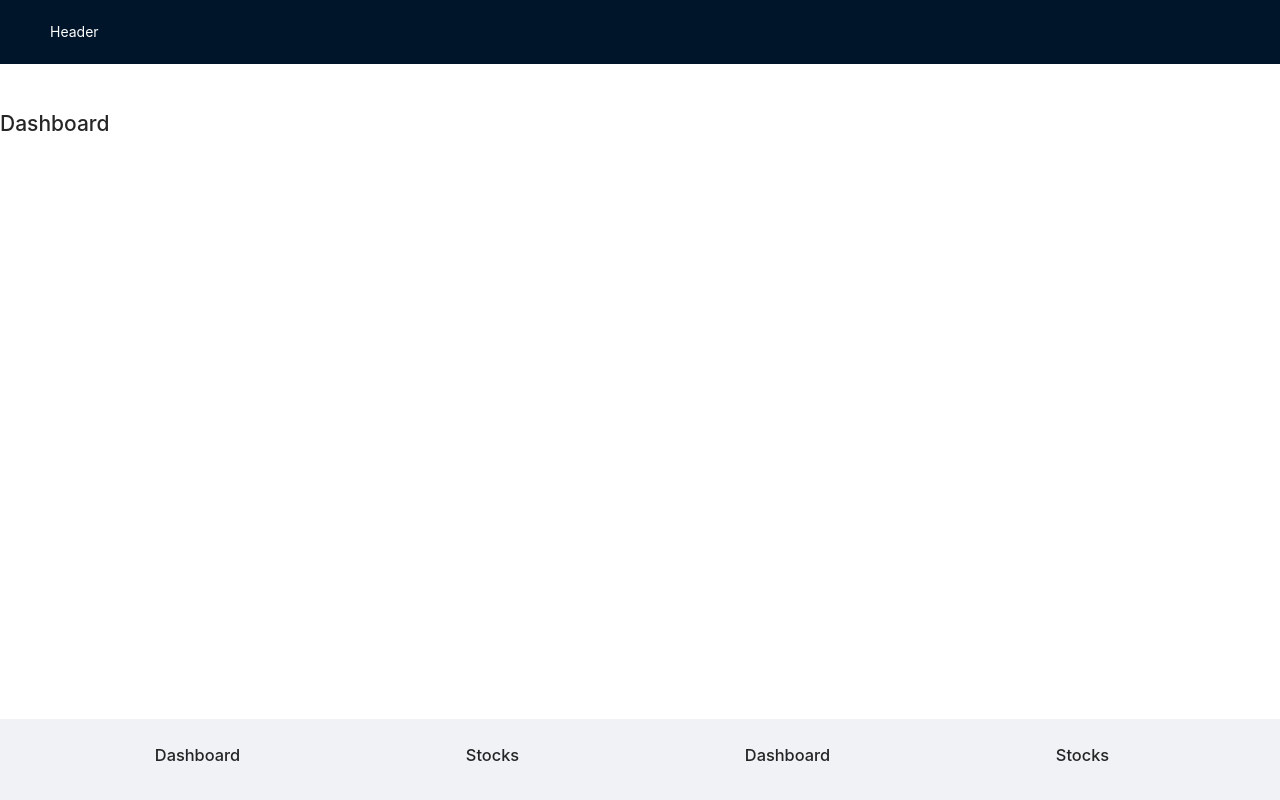
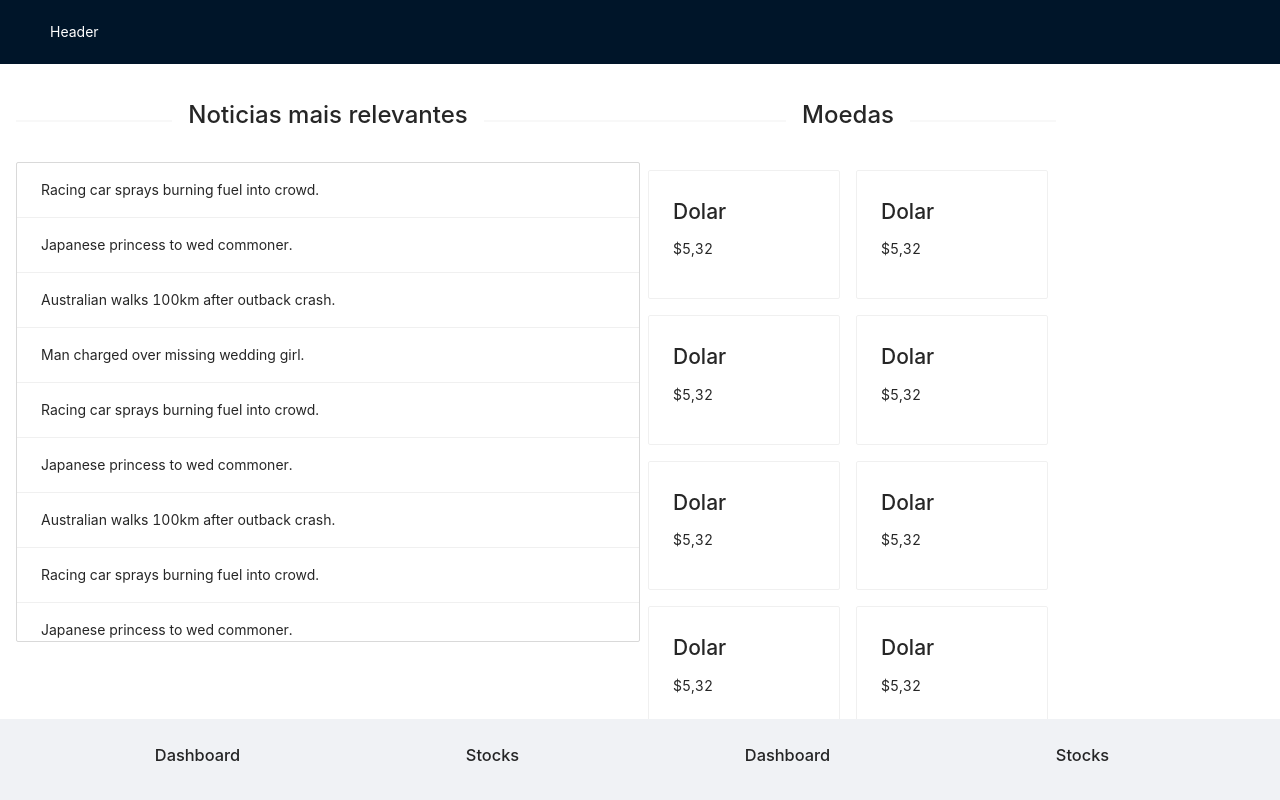
Before and after one commit to EsdrasXavier/financial-map, a React (Create React App) app in the folder frontend/: page / in a window 1280 px wide. Built offline with nearby package versions, Linux system fonts and the light colour scheme.

Commit message:
Criado alguns componentes principais, e feita pequenas estilizações.

```diff
--- a/frontend/src/App.css
+++ b/frontend/src/App.css
@@ -48,6 +48,7 @@ main {
   min-height: 120px;
   color: #fff;
   line-height: 120px;
+  padding: 1rem;
   /* background: rgba(16, 142, 233, 1); */
 }
 [data-theme="dark"] .ant-layout-content {
@@ -70,3 +71,25 @@ main {
 .Nav__Container {
   text-align: center;
 }
+
+.dashboard-currency-col {
+  padding: 0.5rem;
+}
+
+.dashboard-currency-col .ant-card-bordered {
+  transition: box-shadow 0.3s;
+}
+
+.dashboard-currency-col .ant-card-bordered:hover {
+  box-shadow: 0 0 7px rgba(33, 33, 33, 0.2);
+}
+
+.relevant-news-list {
+  max-height: 60vh;
+  overflow: auto;
+}
+
+.currencies-cards-container {
+  max-height: 72vh;
+  overflow: auto;
+}
--- /dev/null
+++ b/frontend/src/components/CurrencyCard/CurrencyCard.jsx
@@ -0,0 +1,13 @@
+import { Card } from 'antd';
+import React from 'react';
+
+const CurrencyCard = ({ name, price }) => {
+  return (
+    <Card>
+      <h2>{name}</h2>
+      <p>{price}</p>
+    </Card>
+  );
+}
+
+export default CurrencyCard;
--- /dev/null
+++ b/frontend/src/components/Dashboard/Currencies/Currencies.jsx
@@ -0,0 +1,36 @@
+import { Col, Divider, Row } from 'antd';
+import React from 'react';
+import CurrencyCard from '../../CurrencyCard/CurrencyCard';
+
+const Currencies = () => {
+
+  const currencies = [
+    { name: 'Dolar', price: '$5,32' },
+    { name: 'Dolar', price: '$5,32' },
+    { name: 'Dolar', price: '$5,32' },
+    { name: 'Dolar', price: '$5,32' },
+    { name: 'Dolar', price: '$5,32' },
+    { name: 'Dolar', price: '$5,32' },
+    { name: 'Dolar', price: '$5,32' },
+    { name: 'Dolar', price: '$5,32' },
+  ];
+
+  return (
+    <div>
+      <Divider orientation="center">
+        <h2>
+          Moedas
+        </h2>
+      </Divider>
+      <Row className="currencies-cards-container">
+        {currencies.map(({ name, price }) => (
+          <Col span={12} className="dashboard-currency-col">
+            <CurrencyCard name={name} price={price} />
+          </Col>
+        ))}
+      </Row>
+    </div>
+  );
+}
+
+export default Currencies;
--- a/frontend/src/components/Dashboard/Dashboard.jsx
+++ b/frontend/src/components/Dashboard/Dashboard.jsx
@@ -1,12 +1,18 @@
 import React from 'react';
+import { Col, Row } from 'antd';
+import RelevantNews from './RelevantNews/RelevantNews';
+import Currencies from './Currencies/Currencies';
 
 const Dashboard = () => {
   return (
-    <div>
-      <h1>
-        Dashboard
-      </h1>
-    </div>
+    <Row>
+      <Col span={12}>
+        <RelevantNews />
+      </Col>
+      <Col span={8}>
+        <Currencies />
+      </Col>
+    </Row>
   );
 }
 
--- /dev/null
+++ b/frontend/src/components/Dashboard/RelevantNews/RelevantNews.jsx
@@ -0,0 +1,49 @@
+import { Divider, List } from 'antd';
+import React from 'react';
+
+const RelevantNews = () => {
+
+  const data = [
+    'Racing car sprays burning fuel into crowd.',
+    'Japanese princess to wed commoner.',
+    'Australian walks 100km after outback crash.',
+    'Man charged over missing wedding girl.',
+    'Racing car sprays burning fuel into crowd.',
+    'Japanese princess to wed commoner.',
+    'Australian walks 100km after outback crash.',
+    'Racing car sprays burning fuel into crowd.',
+    'Japanese princess to wed commoner.',
+    'Australian walks 100km after outback crash.',
+    'Racing car sprays burning fuel into crowd.',
+    'Japanese princess to wed commoner.',
+    'Australian walks 100km after outback crash.',
+    'Racing car sprays burning fuel into crowd.',
+    'Japanese princess to wed commoner.',
+    'Australian walks 100km after outback crash.',
+    'Racing car sprays burning fuel into crowd.',
+    'Japanese princess to wed commoner.',
+    'Australian walks 100km after outback crash.',
+    'Los Angeles battles huge wildfires.'
+  ];
+
+  return (
+    <div>
+      <Divider orientation="center">
+        <h2>
+          Noticias mais relevantes
+        </h2>
+      </Divider>
+      <List
+        className="relevant-news-list"
+        size="large"
+        header={''}
+        footer={''}
+        bordered
+        dataSource={data}
+        renderItem={item => <List.Item>{item}</List.Item>}
+      />
+    </div>
+  );
+}
+
+export default RelevantNews;
```
